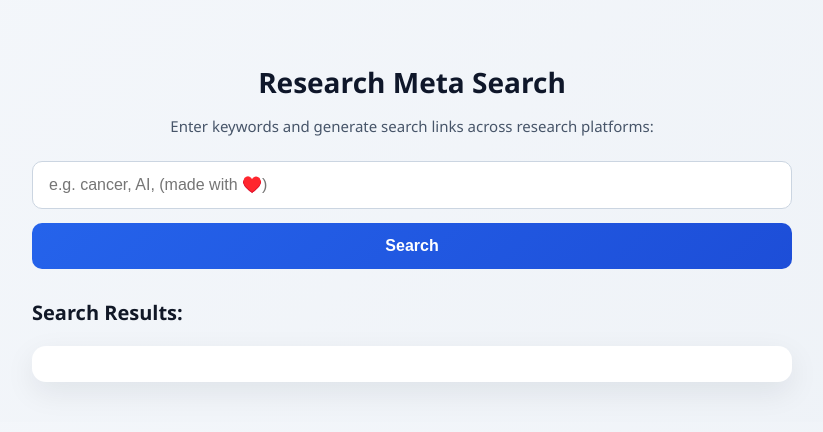
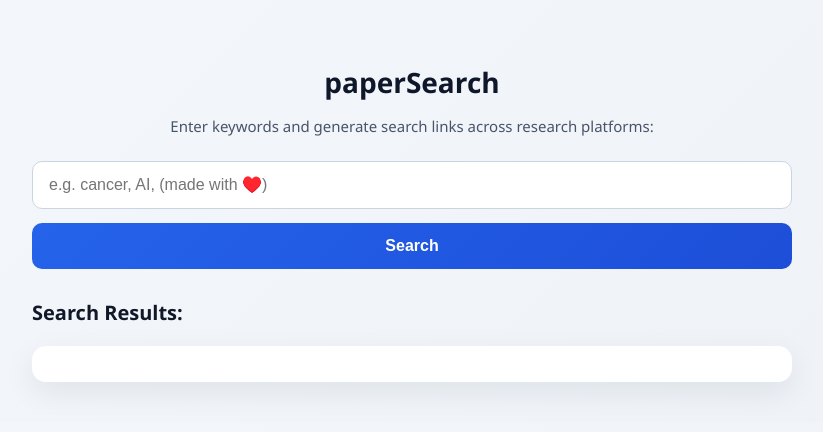
Before and after one commit to ArunKrishnaVenkatesh/paperSearch, a plain HTML site: page index.html in a window 1280 px wide. Shown: the whole page, without its empty margins (228-1051 px from the left). Drawn offline with Linux system fonts and the light colour scheme.

Commit message:
Update index.html

```diff
--- a/index.html
+++ b/index.html
@@ -160,7 +160,7 @@ button:active {
 </head>
 <body>
 
-  <h2>Research Meta Search</h2>
+  <h2>paperSearch</h2>
   <p>Enter keywords and generate search links across research platforms:</p>
 
   <input type="text" id="query" placeholder="e.g. cancer, AI, (made with ♥️)">
```
